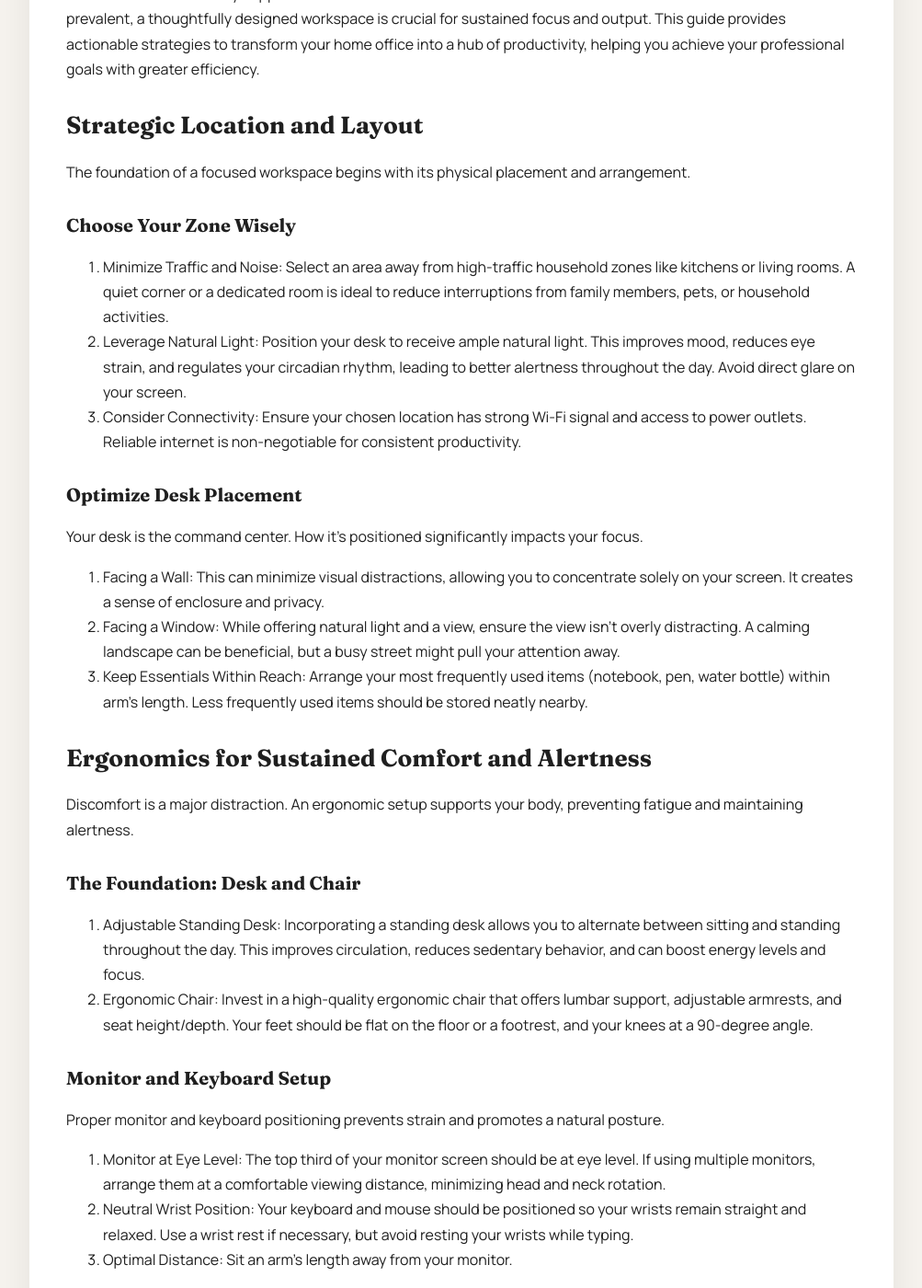
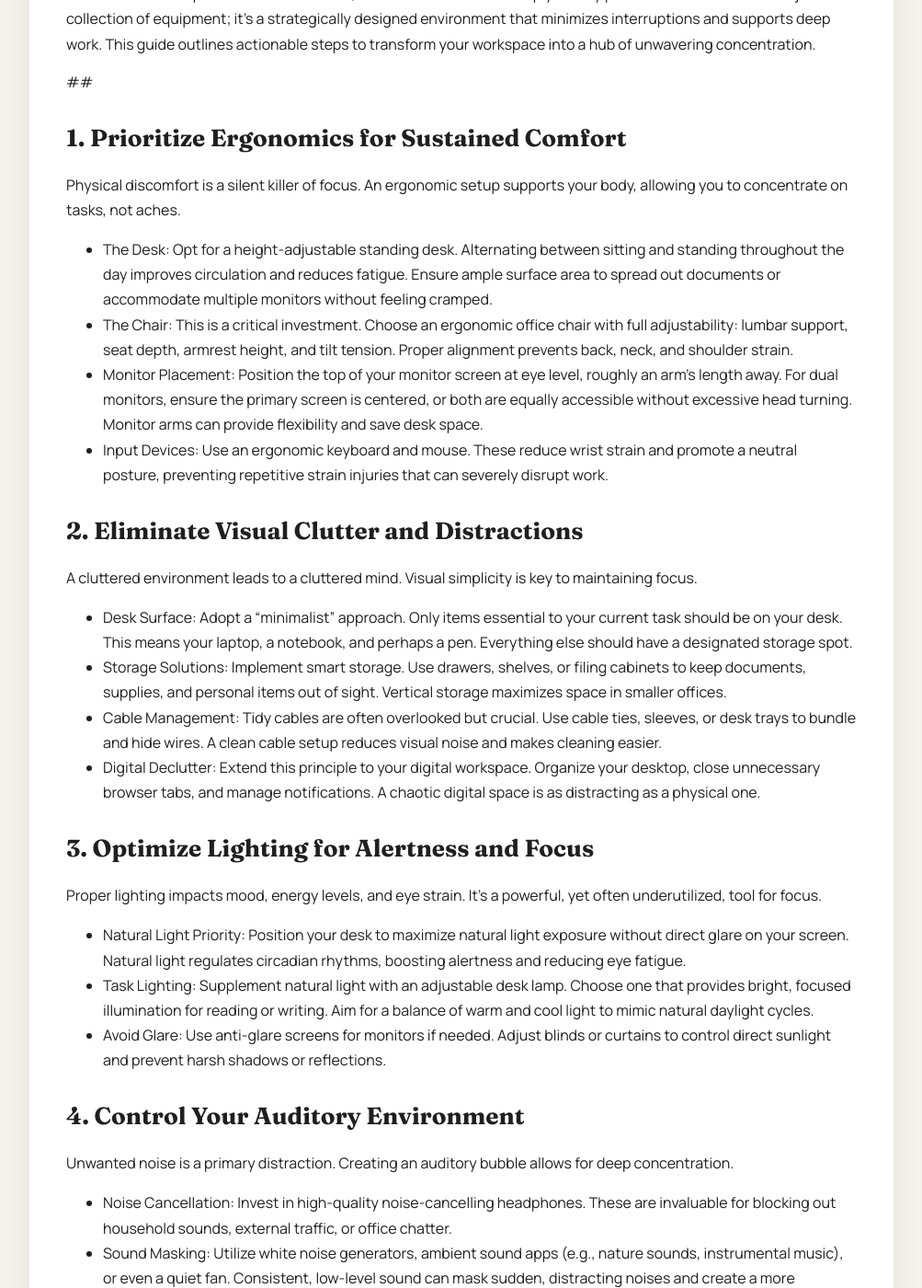
Before and after one commit to ironaclaw/ironaclaw.github.io, a Jekyll site: the page built from _posts/2026-02-21-how-to-set-up-a-home-office-and-productivity-that-actually-boosts-focus.md, in a window 1280 px wide and 1400 px high, scrolled down 538 px. Shown: the whole window at 92% size, without its empty margins (138-1141 px from the left). Built offline with Jekyll 4.4.1, drawn with Linux system fonts in a browser that asks for light colours; some of the changed text lies outside the part shown.

Commit message:
Add 2026-02-21-how-to-set-up-a-home-office-and-productivity-that-actually-boosts-focus.md

```diff
--- a/_posts/2026-02-21-how-to-set-up-a-home-office-and-productivity-that-actually-boosts-focus.md
+++ b/_posts/2026-02-21-how-to-set-up-a-home-office-and-productivity-that-actually-boosts-focus.md
@@ -11,92 +11,52 @@ model_used: gemini-2.5-flash
 
 # How to Set Up a Home Office That Actually Boosts Focus
 
-Establishing a productive home office is more than just placing a desk in a spare room; it's about engineering an environment that actively supports concentration and minimizes distractions. In an era where remote work is prevalent, a thoughtfully designed workspace is crucial for sustained focus and output. This guide provides actionable strategies to transform your home office into a hub of productivity, helping you achieve your professional goals with greater efficiency.
+Working from home offers unparalleled flexibility, but it also presents unique challenges to maintaining focus. The line between work and personal life often blurs, and distractions can multiply. A truly productive home office isn't just a collection of equipment; it's a strategically designed environment that minimizes interruptions and supports deep work. This guide outlines actionable steps to transform your workspace into a hub of unwavering concentration.
 
-## Strategic Location and Layout
+##
 
-The foundation of a focused workspace begins with its physical placement and arrangement.
+## 1. Prioritize Ergonomics for Sustained Comfort
 
-### Choose Your Zone Wisely
+Physical discomfort is a silent killer of focus. An ergonomic setup supports your body, allowing you to concentrate on tasks, not aches.
 
-1.  Minimize Traffic and Noise: Select an area away from high-traffic household zones like kitchens or living rooms. A quiet corner or a dedicated room is ideal to reduce interruptions from family members, pets, or household activities.
-2.  Leverage Natural Light: Position your desk to receive ample natural light. This improves mood, reduces eye strain, and regulates your circadian rhythm, leading to better alertness throughout the day. Avoid direct glare on your screen.
-3.  Consider Connectivity: Ensure your chosen location has strong Wi-Fi signal and access to power outlets. Reliable internet is non-negotiable for consistent productivity.
+*   The Desk: Opt for a height-adjustable standing desk. Alternating between sitting and standing throughout the day improves circulation and reduces fatigue. Ensure ample surface area to spread out documents or accommodate multiple monitors without feeling cramped.
+*   The Chair: This is a critical investment. Choose an ergonomic office chair with full adjustability: lumbar support, seat depth, armrest height, and tilt tension. Proper alignment prevents back, neck, and shoulder strain.
+*   Monitor Placement: Position the top of your monitor screen at eye level, roughly an arm's length away. For dual monitors, ensure the primary screen is centered, or both are equally accessible without excessive head turning. Monitor arms can provide flexibility and save desk space.
+*   Input Devices: Use an ergonomic keyboard and mouse. These reduce wrist strain and promote a neutral posture, preventing repetitive strain injuries that can severely disrupt work.
 
-### Optimize Desk Placement
+## 2. Eliminate Visual Clutter and Distractions
 
-Your desk is the command center. How it's positioned significantly impacts your focus.
+A cluttered environment leads to a cluttered mind. Visual simplicity is key to maintaining focus.
 
-1.  Facing a Wall: This can minimize visual distractions, allowing you to concentrate solely on your screen. It creates a sense of enclosure and privacy.
-2.  Facing a Window: While offering natural light and a view, ensure the view isn't overly distracting. A calming landscape can be beneficial, but a busy street might pull your attention away.
-3.  Keep Essentials Within Reach: Arrange your most frequently used items (notebook, pen, water bottle) within arm's length. Less frequently used items should be stored neatly nearby.
+*   Desk Surface: Adopt a "minimalist" approach. Only items essential to your current task should be on your desk. This means your laptop, a notebook, and perhaps a pen. Everything else should have a designated storage spot.
+*   Storage Solutions: Implement smart storage. Use drawers, shelves, or filing cabinets to keep documents, supplies, and personal items out of sight. Vertical storage maximizes space in smaller offices.
+*   Cable Management: Tidy cables are often overlooked but crucial. Use cable ties, sleeves, or desk trays to bundle and hide wires. A clean cable setup reduces visual noise and makes cleaning easier.
+*   Digital Declutter: Extend this principle to your digital workspace. Organize your desktop, close unnecessary browser tabs, and manage notifications. A chaotic digital space is as distracting as a physical one.
 
-## Ergonomics for Sustained Comfort and Alertness
+## 3. Optimize Lighting for Alertness and Focus
 
-Discomfort is a major distraction. An ergonomic setup supports your body, preventing fatigue and maintaining alertness.
+Proper lighting impacts mood, energy levels, and eye strain. It's a powerful, yet often underutilized, tool for focus.
 
-### The Foundation: Desk and Chair
+*   Natural Light Priority: Position your desk to maximize natural light exposure without direct glare on your screen. Natural light regulates circadian rhythms, boosting alertness and reducing eye fatigue.
+*   Task Lighting: Supplement natural light with an adjustable desk lamp. Choose one that provides bright, focused illumination for reading or writing. Aim for a balance of warm and cool light to mimic natural daylight cycles.
+*   Avoid Glare: Use anti-glare screens for monitors if needed. Adjust blinds or curtains to control direct sunlight and prevent harsh shadows or reflections.
 
-1.  Adjustable Standing Desk: Incorporating a standing desk allows you to alternate between sitting and standing throughout the day. This improves circulation, reduces sedentary behavior, and can boost energy levels and focus.
-2.  Ergonomic Chair: Invest in a high-quality ergonomic chair that offers lumbar support, adjustable armrests, and seat height/depth. Your feet should be flat on the floor or a footrest, and your knees at a 90-degree angle.
+## 4. Control Your Auditory Environment
 
-### Monitor and Keyboard Setup
+Unwanted noise is a primary distraction. Creating an auditory bubble allows for deep concentration.
 
-Proper monitor and keyboard positioning prevents strain and promotes a natural posture.
+*   Noise Cancellation: Invest in high-quality noise-cancelling headphones. These are invaluable for blocking out household sounds, external traffic, or office chatter.
+*   Sound Masking: Utilize white noise generators, ambient sound apps (e.g., nature sounds, instrumental music), or even a quiet fan. Consistent, low-level sound can mask sudden, distracting noises and create a more predictable auditory backdrop.
+*   Strategic Placement: If possible, locate your home office in the quietest part of your home, away from high-traffic areas, shared living spaces, or external street noise. Consider adding rugs or soft furnishings to absorb sound and reduce echoes.
 
-1.  Monitor at Eye Level: The top third of your monitor screen should be at eye level. If using multiple monitors, arrange them at a comfortable viewing distance, minimizing head and neck rotation.
-2.  Neutral Wrist Position: Your keyboard and mouse should be positioned so your wrists remain straight and relaxed. Use a wrist rest if necessary, but avoid resting your wrists while typing.
-3.  Optimal Distance: Sit an arm's length away from your monitor.
+## 5. Implement Digital Focus Strategies
 
-## Decluttering and Organization for Mental Clarity
+Your digital tools, while essential, can also be your biggest source of distraction. Proactive management is key.
 
-A cluttered physical space often leads to a cluttered mind. Organization is key to a distraction-free environment.
-
-### The "One-Touch" Rule
-
-Handle physical items only once. If you pick up a document, either file it, act on it, or discard it immediately. This prevents piles from accumulating.
-
-### Digital Decluttering
-
-Your digital workspace needs as much attention as your physical one.
-
-1.  Desktop Organization: Keep your computer desktop clear of unnecessary icons and files. Use folders to categorize documents.
-2.  File Management System: Implement a consistent naming convention and folder structure for digital files. This saves time searching and reduces frustration.
-3.  Notification Management: Turn off non-essential notifications on your computer and phone during work hours. Batch email checks to specific times.
-
-### Smart Storage Solutions
-
-Utilize storage to keep your workspace tidy and functional.
-
-1.  Vertical Space: Use shelves, wall-mounted organizers, or drawer units to maximize storage without encroaching on desk space.
-2.  Cable Management: Tame unruly cables with ties, sleeves, or cable management boxes. This reduces visual clutter and prevents tripping hazards.
-3.  Designated Homes: Every item should have a specific place. This makes tidying up quick and efficient.
-
-## Minimizing Distractions: Environmental Control
-
-Actively manage your environment to seal off potential distractions.
-
-### Sound Management
-
-1.  Noise-Canceling Headphones: Essential for open-plan homes or noisy environments.
-2.  White Noise or Ambient Sound: Apps or machines that generate white noise, nature sounds, or instrumental music can mask disruptive sounds and aid concentration.
-3.  Acoustic Panels: For dedicated offices, consider acoustic panels to absorb sound and reduce echo.
-
-### Visual Distraction Reduction
-
-1.  Clear Line of Sight: Ensure your primary line of sight when working is clear of distracting items.
-2.  Minimalist Decor: While personal touches are good, avoid excessive decor that can draw your eye away from your work.
-3.  Strategic Plants: A few well-placed plants can add a calming element without being distracting.
-
-### Light Optimization
-
-1.  Natural Light First: As mentioned, maximize natural light.
-2.  Task Lighting: Supplement with adjustable task lighting that illuminates your workspace without causing glare on your screen.
-3.  Avoid Fluorescent Lights: If possible, opt for warmer LED lighting that mimics natural light, as harsh fluorescent lights can cause eye strain and headaches.
-
-## Technology and Tools for Enhanced Productivity
-
-Leverage technology to streamline workflows and automate repetitive tasks. This includes using project management software, cloud storage, and communication platforms to stay organized and connected. By minimizing distractions and optimizing your digital workspace, you'll create an environment conducive to deep work and increased productivity.
+*   Notification Management: Turn off all non-essential notifications on your computer, phone, and other devices during dedicated work blocks. Group notifications for specific times or only allow critical alerts.
+*   Dedicated Browsers/Profiles: Use a separate browser profile (e.g., Chrome Profile, Firefox Container) or even a dedicated user profile on your computer solely for work. This separates work tabs and bookmarks from personal ones, reducing the temptation to drift.
+*   Focus Apps and Tools: Explore productivity apps that block distracting websites, implement Pomodoro timers, or create virtual "focus modes" on your devices. These tools provide structure and accountability for uninterrupted work.
 
 ## Conclusion
-Creating a home office that truly boosts focus requires a holistic approach, integrating thoughtful organization, strategic distraction management, and optimized technology. By decluttering your physical space, controlling sound and visual inputs, and leveraging proper lighting, you build a foundation for deep work. Supplement this with smart tech tools to streamline workflows and maintain a clear digital environment. Implement these practical strategies to transform your home office into a productivity hub, enabling you to achieve your professional goals with greater efficiency.
+
+A focus-driven home office is not a luxury; it's a strategic asset. By meticulously optimizing your physical and digital environment, you create a sanctuary for deep work, minimizing distractions and maximizing your productivity. Invest the time to set up your space correctly, and you'll unlock unparalleled concentration and efficiency, transforming how you work from home.
```
